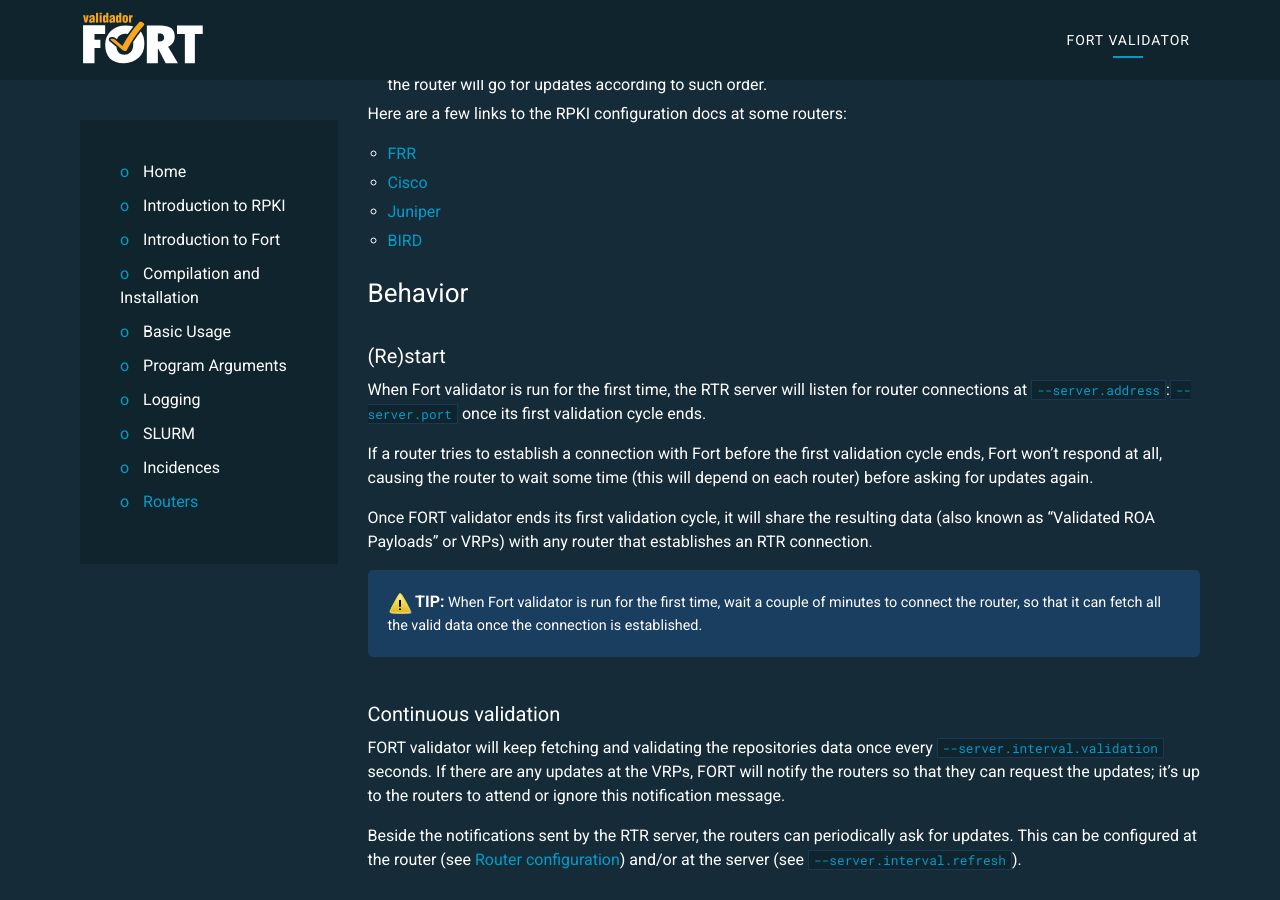
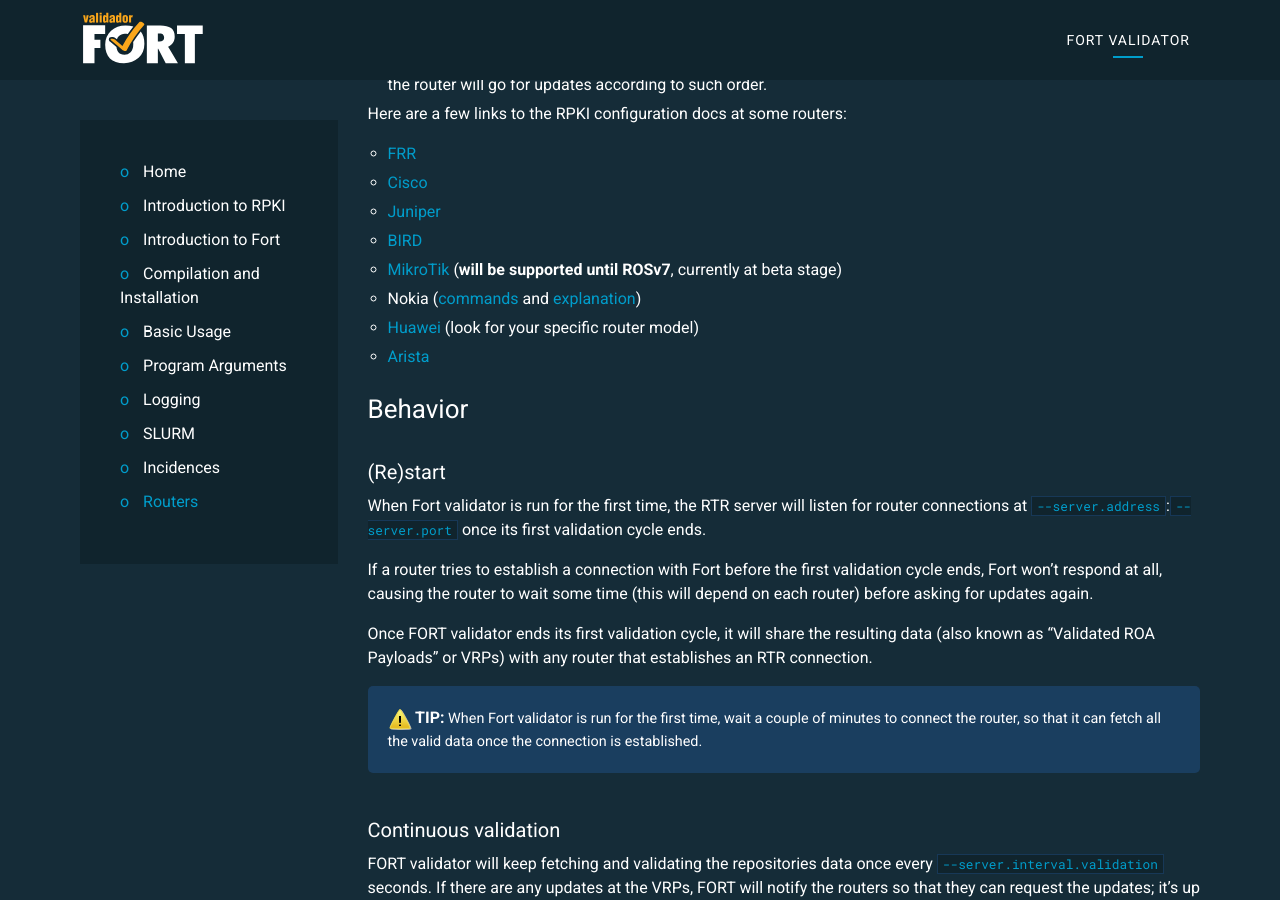
Before and after one commit to NICMx/FORT-validator, a Jekyll site: the page built from docs/routers.md, in a window 1280 px wide and 900 px high, scrolled down 1260 px. Built offline with Jekyll 4.4.1, drawn with Linux system fonts in a browser that asks for light colours.

Commit message:
Add links to Mikrotik, Arista, Nokia, and Huawei docs

```diff
--- a/docs/routers.md
+++ b/docs/routers.md
@@ -44,6 +44,10 @@ Here are a few links to the RPKI configuration docs at some routers:
 - [Cisco](https://www.cisco.com/c/en/us/td/docs/ios-xml/ios/iproute_bgp/command/irg-cr-book/bgp-a1.html#wp2807841905)
 - [Juniper](https://www.juniper.net/documentation/en_US/junos/topics/reference/configuration-statement/validation-edit-routing-options.html)
 - [BIRD](https://bird.network.cz/?get_doc&v=20&f=bird-6.html#ss6.13)
+- [MikroTik](https://help.mikrotik.com/docs/display/ROS/ROSv7+Basic+Routing+Examples#heading-RPKI) (**will be supported until ROSv7**, currently at beta stage)
+- Nokia ([commands](https://infocenter.nokia.com/public/7750SR160R4A/index.jsp?topic=%2Fcom.sr.router.config%2Fhtml%2Fip_router_cli.html&anchor=BGBDCAEF) and [explanation](https://infocenter.nokia.com/public/7750SR160R4A/index.jsp?topic=%2Fcom.sr.unicast%2Fhtml%2Fbgp.html&cp=22_4_7_2&anchor=d2e5364))
+- [Huawei](https://support.huawei.com/enterprise/en/doc/EDOC1100055099/36627f51/improving-bgp-security#dc_vrp_bgp_cfg_3099) (look for your specific router model)
+- [Arista](https://eos.arista.com/sidr-with-rpki/)
 
 ## Behavior
 
```
